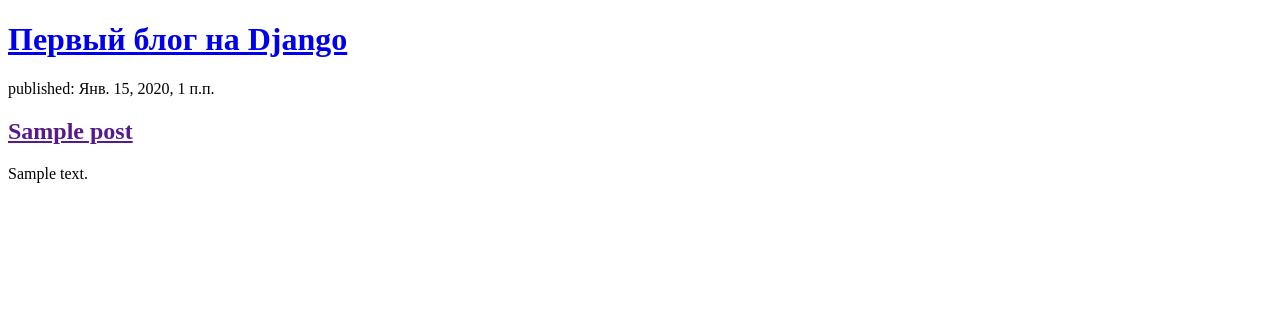
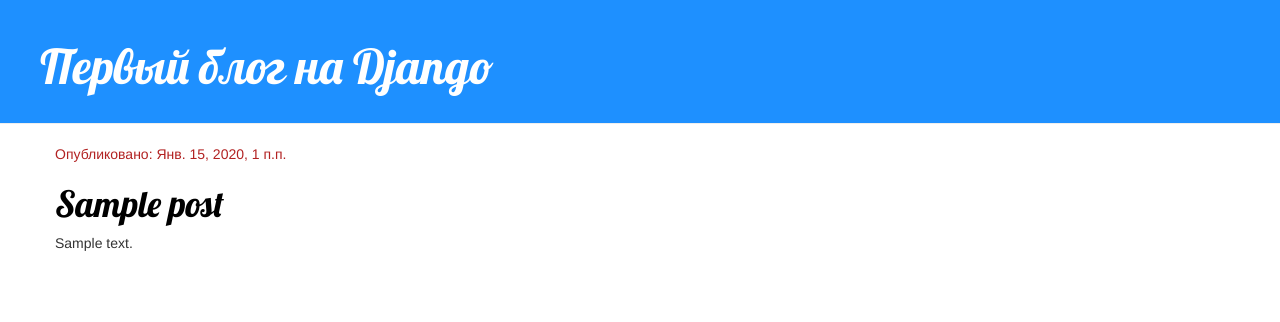
Before and after one commit to IVAndreev/training_project_blog, a Django app: template djangoBlog/mysite/blog/templates/blog/post_list.html in a window 1280 px wide. Shown: the top 322 px of the page. Run offline with Django 3.2, Linux system fonts and the light colour scheme; the template is opened without the code that fills it: values that come from a table or form of the project are taken from there, others are empty; tables that the repository leaves empty hold one stand-in row (values such as "Sample post"); some libraries are stand-ins or nearby versions.

Commit message:
Модифицированы статические шаблоны CSS

```diff
--- /dev/null
+++ b/djangoBlog/mysite/blog/static/css/blog.css
@@ -0,0 +1,46 @@
+.page-header {
+    background-color: #1E90FF;
+    margin-top: 0;
+    padding: 20px 20px 20px 40px;
+}
+
+.page-header h1, .page-header h1 a, .page-header h1 a:visited, .page-header h1 a:active {
+    color: #ffffff;
+    font-size: 36pt;
+    text-decoration: none;
+}
+
+.content {
+    margin-left: 40px;
+}
+
+h1, h2, h3, h4 {
+    font-family: 'Lobster', cursive;
+}
+
+.date {
+    color: #B22222;
+}
+
+.save {
+    float: right;
+}
+
+.post-form textarea, .post-form input {
+    width: 100%;
+}
+
+.top-menu, .top-menu:hover, .top-menu:visited {
+    color: #ffffff;
+    float: right;
+    font-size: 26pt;
+    margin-right: 20px;
+}
+
+.post {
+    margin-bottom: 70px;
+}
+
+.post h1 a, .post h1 a:visited {
+    color: #000000;
+}
--- a/djangoBlog/mysite/blog/templates/blog/post_list.html
+++ b/djangoBlog/mysite/blog/templates/blog/post_list.html
@@ -1,19 +1,33 @@
-<!DOCTYPE html>
+{% load static %}
 <html>
     <head>
         <title>Первый блог на Django</title>
+        <link rel="stylesheet" href="//maxcdn.bootstrapcdn.com/bootstrap/3.2.0/css/bootstrap.min.css">
+        <link rel="stylesheet" href="//maxcdn.bootstrapcdn.com/bootstrap/3.2.0/css/bootstrap-theme.min.css">
+        <link rel="stylesheet" href="{% static 'css/blog.css' %}">
+        <link href="https://fonts.googleapis.com/css?family=Lobster&subset=latin,cyrillic" rel="stylesheet" type="text/css">
     </head>
     <body>
-    <div>
+
+    <div class="page-header">
         <h1><a href="/">Первый блог на Django</a></h1>
     </div>
-    {% for post in posts %}
-    <div>
-        <p>published: {{ post.published_date }}</p>
-        <h2><a href="">{{ post.title }}</a></h2>
-        <p>{{ post.text|linebreaksbr }}</p>
+
+    <div class="content container">
+    <div class="row">
+        <div class="col-md-8">
+            {% for post in posts %}
+                <div class="post">
+                    <div class="date">
+                        <p>Опубликовано: {{ post.published_date }}</p>
+                    </div>
+                    <h1><a href="">{{ post.title }}</a></h1>
+                    <p>{{ post.text|linebreaksbr }}</p>
+                </div>
+            {% endfor %}
+        </div>
     </div>
-    {% endfor %}
+    </div>
 
     </body>
 </html>
```
